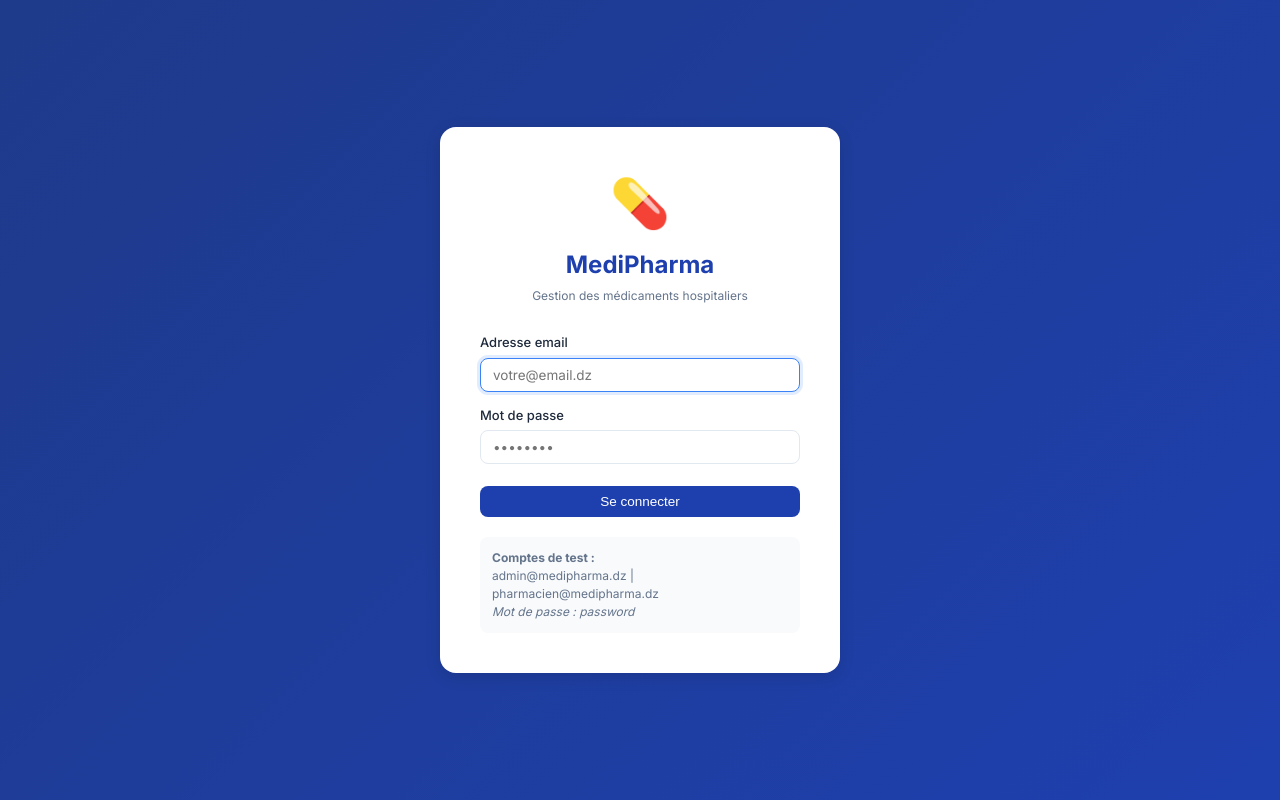
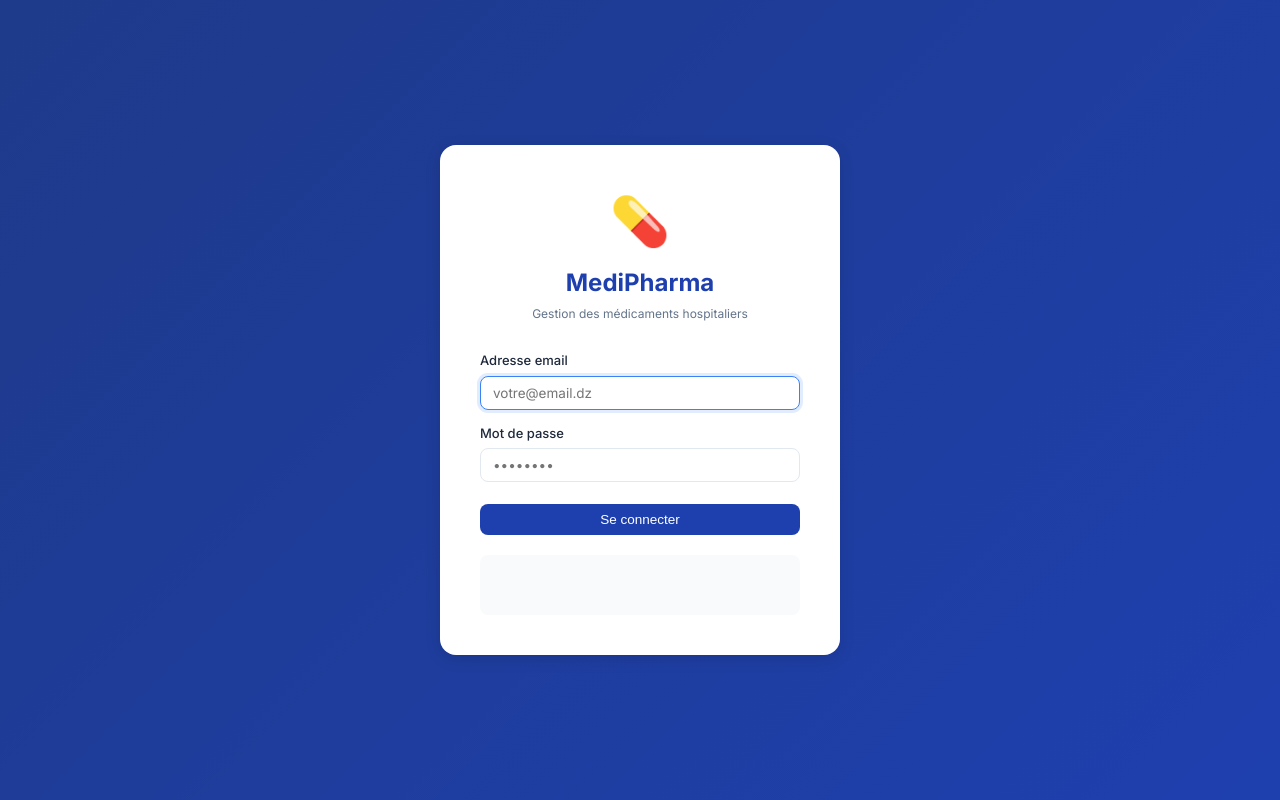
Before and after one commit to sofianehm06/medipharma, a React (Create React App) app in the folder frontend/: page /login in a window 1280 px wide. Built offline with nearby package versions, Linux system fonts and the light colour scheme; no server answers; the HTML template or start-up script is replaced by a standard one.

Commit message:
modification login page

```diff
--- a/frontend/src/pages/LoginPage.jsx
+++ b/frontend/src/pages/LoginPage.jsx
@@ -69,9 +69,9 @@ export default function LoginPage() {
         </form>
 
         <div style={{ marginTop: 20, padding: 12, background: '#f8fafc', borderRadius: 8, fontSize: 12, color: '#64748b' }}>
-          <strong>Comptes de test :</strong><br />
-          admin@medipharma.dz | pharmacien@medipharma.dz<br />
-          <em>Mot de passe : password</em>
+          <strong></strong><br />
+          <br />
+          <em></em>
         </div>
       </div>
     </div>
```
